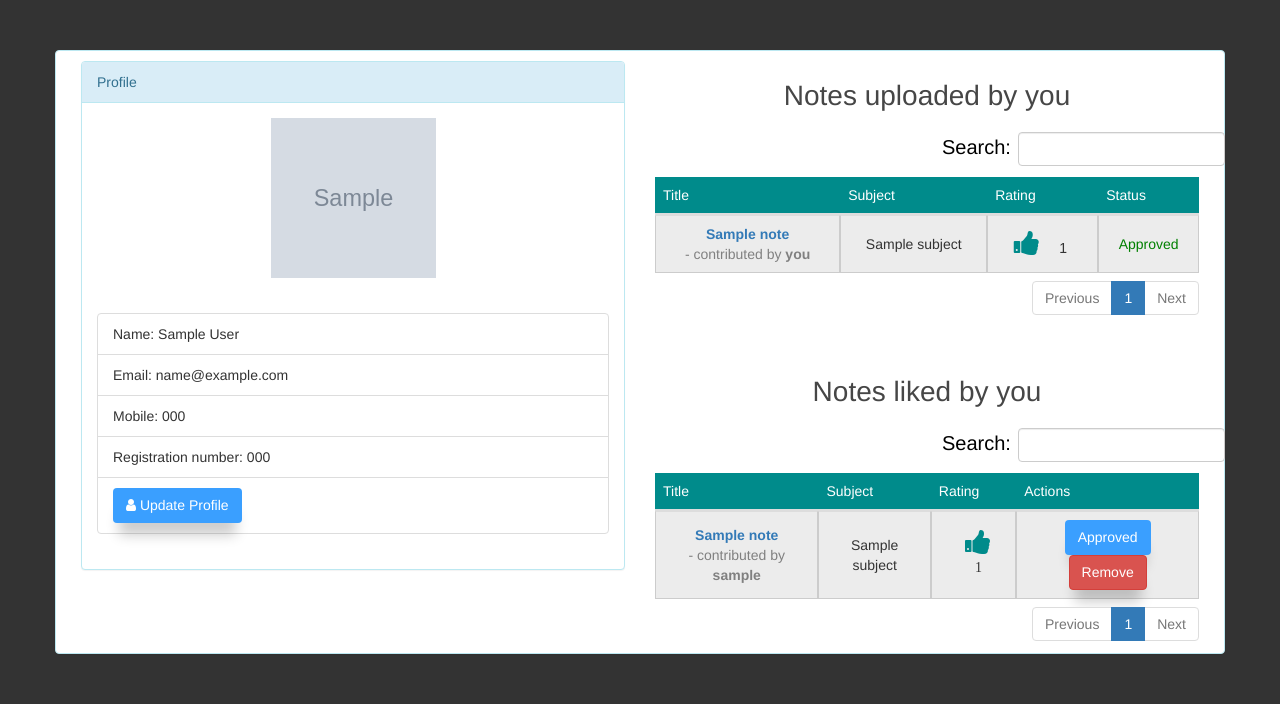
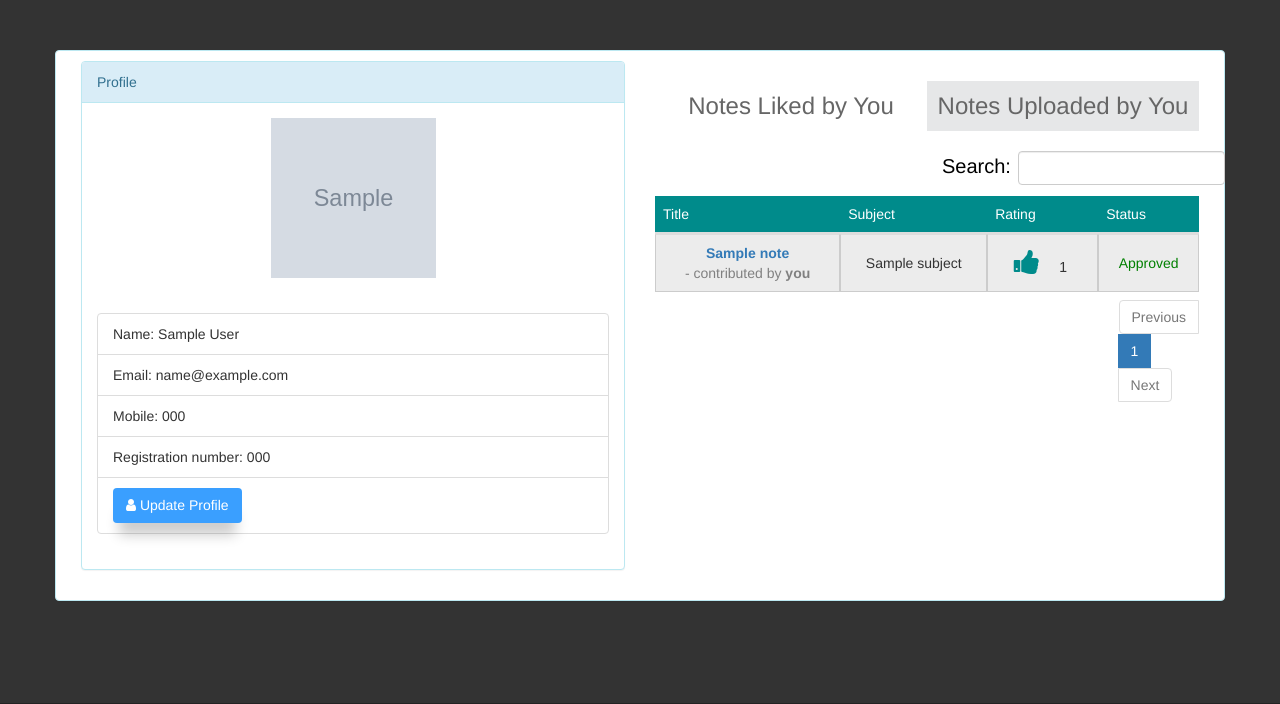
Before and after one commit to himanshukadian/nitadda, a Django app: page /profile/ in a window 1280 px wide. Shown: the part 101-805 px from the top of the page. Run offline with Django 3.2, Linux system fonts and the light colour scheme; a user stored in the database is signed in; tables that the repository leaves empty hold one stand-in row (values such as "Sample post"); grey boxes marked "Sample" are stand-in pictures; parts of the project's set-up code (start-up, migrations or seed data) failed here and were passed over; some libraries are stand-ins or nearby versions; some web fonts are replaced.

Commit message:
toggle added for notes liked and notes uploaded.

```diff
--- a/static/css/style.css
+++ b/static/css/style.css
@@ -1071,3 +1071,46 @@ center h1 {
         background-color: #fff;
     }
 }
+
+.tabs {
+    overflow: hidden;
+}
+
+.tabs h3 {
+    float: left;
+    width: 50%;
+}
+
+.tabs h3 a {
+    padding: 0.5em 0;
+    text-align: center;
+    font-weight: 400;
+    text-decoration: none;
+    background-color: #e6e7e8;
+    display: block;
+    color: #666;
+}
+
+.tabs h3 a.active {
+    background-color: #fff;
+}
+
+#profile__img {
+    position: relative;
+    width: 165px;
+    height: 160px;
+    display: block;
+    margin: 0 auto;
+}
+
+.tabs-content div[id$="tab-content"] {
+    display: none;
+}
+
+.tabs-content .active {
+    display: block !important;
+}
+
+.dataTables_filter label {
+    color: black;
+}
--- a/templates/account/profile.html
+++ b/templates/account/profile.html
@@ -20,19 +20,6 @@
         <script type="text/javascript"
                 src="https://cdn.datatables.net/responsive/2.2.3/js/responsive.bootstrap.min.js"></script>
     </head>
-    <style>
-        #profile__img {
-            position: relative;
-            width: 165px;
-            height: 160px;
-            display: block;
-            margin: 0 auto;
-        }
-
-        .dataTables_filter label {
-            color: black;
-        }
-    </style>
     <div class="container panel panel-default panel-info" style="min-width:min-content;margin-bottom: 8%;">
         <div class="row" style="margin:10px">
             <div class="box box-primary">
@@ -75,7 +62,13 @@
                             </div>
                         </div>
                         <div class="col-md-6">
-                            <caption><h3 class="table_title">Notes uploaded by you</h3></caption>
+                            <div class="tabs">
+                                <h3 class="signup-tab"><a class="active" href="#signup-tab-content">Notes Liked by
+                                    You</a></h3>
+                                <h3 class="login-tab"><a href="#login-tab-content">Notes Uploaded by You</a></h3>
+                            </div>
+                            <div class="tabs-content">
+                                <div id="signup-tab-content" class="active">
                             <table class="table table-striped table-responsive-md" id="example">
                                 <thead class="thead-dark">
                                 <tr>
@@ -122,8 +115,8 @@
                                 {% endfor %}
                                 </tbody>
                             </table>
-                            <br><br>
-                            <caption><h3 class="table_title">Notes liked by you</h3></caption>
+                                </div>
+                                <div id="login-tab-content">
                             <table class="table table-striped table-responsive-md" id="example">
                                 <thead class="thead-dark">
                                 <tr>
@@ -188,6 +181,8 @@
                                 {% endfor %}
                                 </tbody>
                             </table>
+                                </div><!--.login-tab-content-->
+                            </div><!--.tabs-content-->
                         </div>
                     </div>
                 </div>
@@ -195,6 +190,19 @@
         </div>
     </div>
     <script>
+        jQuery(document).ready(function ($) {
+            tab = $('.tabs h3 a');
+
+            tab.on('click', function (event) {
+                event.preventDefault();
+                tab.removeClass('active');
+                $(this).addClass('active');
+
+                tab_content = $(this).attr('href');
+                $('div[id$="tab-content"]').removeClass('active');
+                $(tab_content).addClass('active');
+            });
+        });
         $(document).ready(function () {
             $('table.table').DataTable({
                 "bPaginate": true,
```
